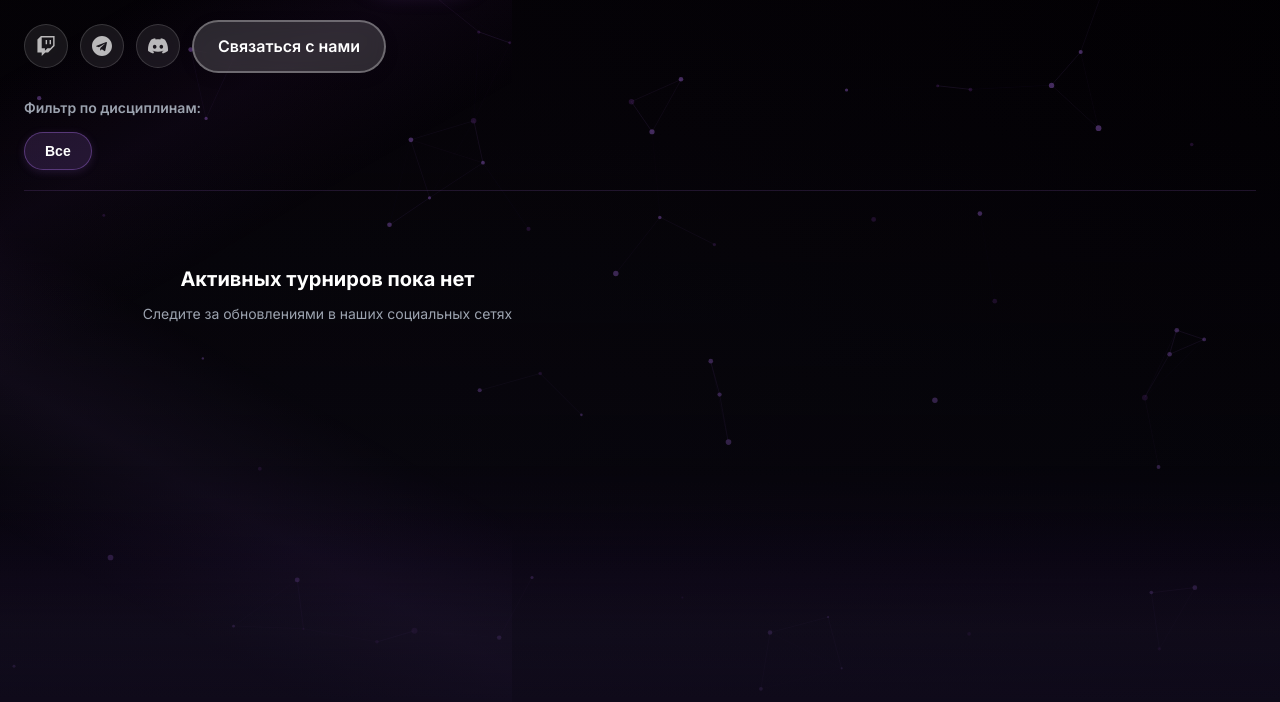
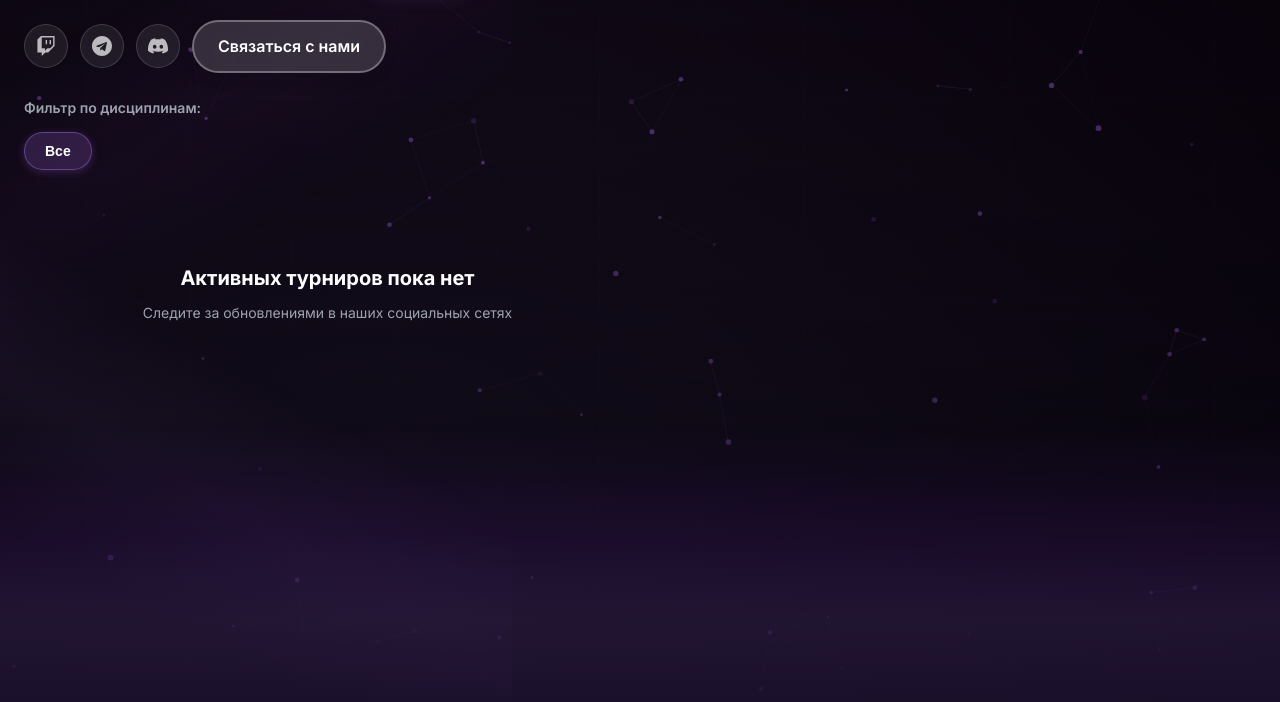
Before and after one commit to andruhadancee/123, a website: page index.html in a window 1280 px wide. Shown: the part 98-800 px from the top of the page. Drawn offline with Linux system fonts and the light colour scheme; no server answers.

Commit message:
Remove purple line under filters and brighten animations

```diff
--- a/css/style.css
+++ b/css/style.css
@@ -58,7 +58,7 @@ body {
     overflow: hidden;
 }
 
-/* Слабый градиентный дрейф */
+/* Усиленный градиентный дрейф */
 .animated-bg::before {
     content: '';
     position: absolute;
@@ -66,7 +66,7 @@ body {
     left: -50%;
     width: 200%;
     height: 200%;
-    background: radial-gradient(circle, rgba(139, 90, 191, 0.05) 0%, rgba(107, 45, 143, 0.03) 50%, transparent 100%);
+    background: radial-gradient(circle, rgba(139, 90, 191, 0.15) 0%, rgba(107, 45, 143, 0.1) 50%, transparent 100%);
     animation: gradientFloat 20s ease-in-out infinite alternate;
 }
 
@@ -111,7 +111,7 @@ body {
     background-repeat: no-repeat;
 }
 
-/* Ещё более слабая сетка */
+/* Усиленная сетка */
 .animated-bg::after {
     content: '';
     position: absolute;
@@ -120,8 +120,8 @@ body {
     width: 100%;
     height: 100%;
     background-image:
-        linear-gradient(rgba(139, 90, 191, 0.015) 1px, transparent 1px),
-        linear-gradient(90deg, rgba(139, 90, 191, 0.015) 1px, transparent 1px);
+        linear-gradient(rgba(139, 90, 191, 0.06) 1px, transparent 1px),
+        linear-gradient(90deg, rgba(139, 90, 191, 0.06) 1px, transparent 1px);
     background-size: 100px 100px;
     animation: gridPulse 4s ease-in-out infinite;
     pointer-events: none;
@@ -129,17 +129,35 @@ body {
 
 @keyframes gridPulse {
     0%, 100% {
-        opacity: 0.1;
+        opacity: 0.4;
         transform: scale(1);
     }
     50% {
-        opacity: 0.2;
-        transform: scale(1.02);
+        opacity: 0.6;
+        transform: scale(1.05);
     }
 }
 
-/* Слабые волны внизу - не зеркалят */
+/* Яркие волны внизу */
 .animated-bg-wave {
+    position: absolute;
+    bottom: 0;
+    left: 0;
+    width: 200%;
+    height: 35vh;
+    background: linear-gradient(
+        180deg,
+        transparent 0%,
+        rgba(107, 33, 168, 0.2) 40%,
+        rgba(139, 90, 191, 0.3) 70%,
+        rgba(107, 33, 168, 0.35) 100%
+    );
+    animation: waveMove 8s ease-in-out infinite;
+    pointer-events: none;
+}
+
+/* Второй слой волн */
+.animated-bg-wave-2 {
     position: absolute;
     bottom: 0;
     left: 0;
@@ -148,26 +166,8 @@ body {
     background: linear-gradient(
         180deg,
         transparent 0%,
-        rgba(107, 33, 168, 0.08) 40%,
-        rgba(139, 90, 191, 0.12) 70%,
-        rgba(107, 33, 168, 0.15) 100%
-    );
-    animation: waveMove 8s ease-in-out infinite;
-    pointer-events: none;
-}
-
-/* Второй слой волн - ещё слабее */
-.animated-bg-wave-2 {
-    position: absolute;
-    bottom: 0;
-    left: 0;
-    width: 200%;
-    height: 25vh;
-    background: linear-gradient(
-        180deg,
-        transparent 0%,
-        rgba(107, 33, 168, 0.05) 50%,
-        rgba(139, 90, 191, 0.08) 100%
+        rgba(107, 33, 168, 0.15) 50%,
+        rgba(139, 90, 191, 0.25) 100%
     );
     animation: waveMove 10s ease-in-out infinite reverse;
     opacity: 0.9;
@@ -1219,7 +1219,7 @@ main {
 .filters-container {
     margin-bottom: 32px;
     padding-bottom: 20px;
-    border-bottom: 1px solid rgba(139, 90, 191, 0.2);
+    border-bottom: none;
 }
 
 .filter-label {
@@ -1480,7 +1480,7 @@ main {
 }
 
 .filter-btn.active {
-    background: rgba(139, 90, 191, 0.2);
-    border-color: rgba(139, 90, 191, 0.5);
-    box-shadow: 0 2px 8px rgba(139, 90, 191, 0.2);
+    background: rgba(139, 90, 191, 0.25);
+    border-color: rgba(139, 90, 191, 0.6);
+    box-shadow: 0 2px 8px rgba(139, 90, 191, 0.3);
 }
```
Also changed, not shown: 1 other file.
